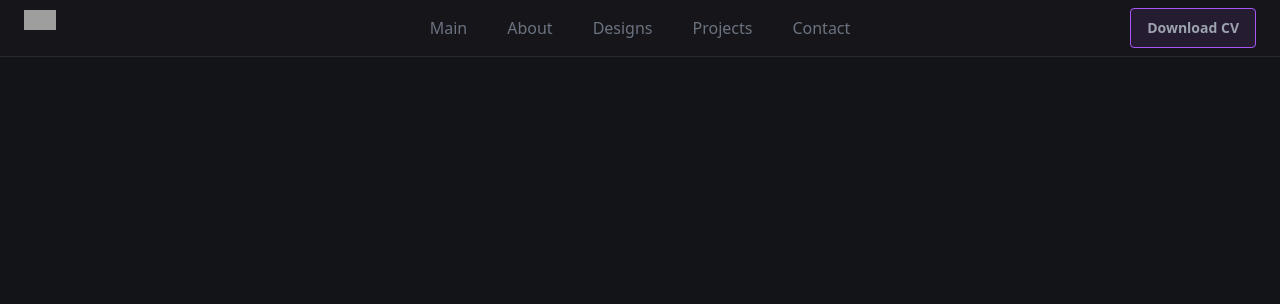
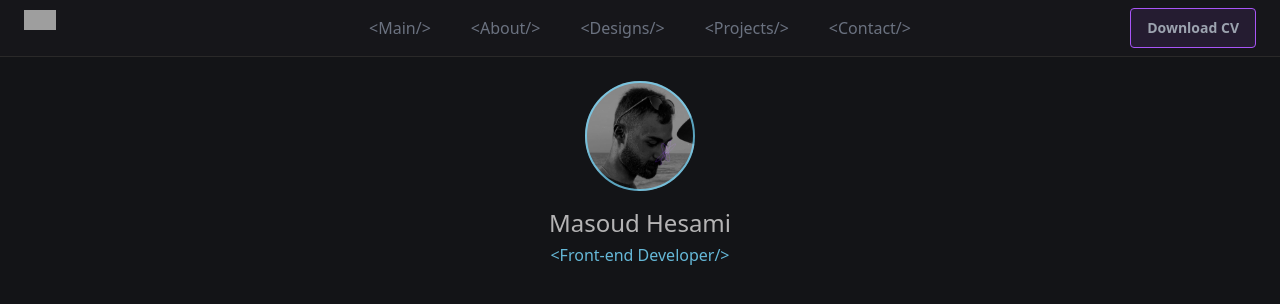
Before and after one commit to masoodhesami/Personal-site, a Next.js app: page / in a window 1280 px wide. Shown: the top 304 px of the page. Built offline with nearby package versions, Linux system fonts and the light colour scheme; grey boxes are pictures that could not be loaded.

Commit message:
userInfo added

```diff
--- a/components/header/header.module.css
+++ b/components/header/header.module.css
@@ -28,7 +28,7 @@
 }
 
 .popoverGroup {
-    @apply hidden md:flex space-x-10
+    @apply hidden md:flex space-x-10 lg:space-x-10 sm:space-x-5
 }
 
 .popoverGroupItems {
--- a/components/header/header.tsx
+++ b/components/header/header.tsx
@@ -65,19 +65,19 @@ export default function Header() {
                     <Popover.Group as="nav" className={styles.popoverGroup}>
 
                         <a href="#" className={styles.popoverGroupItems}>
-                            Main
+                            {"<Main/>"}
                         </a>
                         <a href="#" className={styles.popoverGroupItems}>
-                            About
+                            {"<About/>"}
                         </a>
                         <a href="#" className={styles.popoverGroupItems}>
-                            Designs
+                            {"<Designs/>"}
                         </a>
                         <a href="#" className={styles.popoverGroupItems}>
-                            Projects
+                            {"<Projects/>"}
                         </a>
                         <a href="#" className={styles.popoverGroupItems}>
-                            Contact
+                            {"<Contact/>"}
                         </a>
 
 
--- /dev/null
+++ b/components/main/userInfo/userImage/userImage.module.css
@@ -0,0 +1,6 @@
+.userDivStyle{
+    width: 110px;
+    height: 110px;
+    background-image: url("../../../../assists/img/masoud.svg");
+    @apply mx-auto mt-6
+}
--- /dev/null
+++ b/components/main/userInfo/userImage/userImage.tsx
@@ -0,0 +1,14 @@
+import React from 'react';
+import styles from "./userImage.module.css"
+
+const UserImage = () => {
+    return (
+        <>
+            <div className={styles.userDivStyle}>
+            </div>
+        </>
+
+    );
+};
+
+export default UserImage;
--- /dev/null
+++ b/components/main/userInfo/userInfo.tsx
@@ -0,0 +1,16 @@
+import React from 'react';
+import UserImage from "./userImage/userImage";
+import UserName from "./userName/userName";
+import UserWorkFiled from "./userWorkField/userWorkFiled";
+
+const UserInfo = () => {
+    return (
+        <>
+            <UserImage/>
+            <UserName/>
+            <UserWorkFiled/>
+        </>
+    );
+};
+
+export default UserInfo;
--- /dev/null
+++ b/components/main/userInfo/userName/userName.module.css
@@ -0,0 +1,3 @@
+.userNameStyle{
+    @apply  text-milky-white/[0.77] text-2xl text-center mt-4
+}
--- /dev/null
+++ b/components/main/userInfo/userName/userName.tsx
@@ -0,0 +1,12 @@
+import React from 'react';
+import styles from "./userName.module.css"
+
+const UserName = () => {
+    return (
+        <>
+                <h2 className={styles.userNameStyle}>Masoud Hesami</h2>
+        </>
+    );
+};
+
+export default UserName;
--- /dev/null
+++ b/components/main/userInfo/userWorkField/userWorkFiled.module.css
@@ -0,0 +1,3 @@
+.workFiledStyle{
+    @apply  text-sky-blue/[0.83]  text-center mt-1 text-base
+}
--- /dev/null
+++ b/components/main/userInfo/userWorkField/userWorkFiled.tsx
@@ -0,0 +1,12 @@
+import React from 'react';
+import styles from "./userWorkFiled.module.css"
+
+const UserWorkFiled = () => {
+    return (
+        <div className={styles.workFiledStyle}>
+           {"<Front-end Developer/>"}
+        </div>
+    );
+};
+
+export default UserWorkFiled;
--- a/pages/index.tsx
+++ b/pages/index.tsx
@@ -1,9 +1,13 @@
 import type {NextPage} from 'next'
 import Header from "../components/header/header";
+import UserInfo from "../components/main/userInfo/userInfo";
 
 const Home: NextPage = () => {
     return (
+        <>
         <Header/>
+        <UserInfo/>
+        </>
     )
 }
 
--- a/tailwind.config.js
+++ b/tailwind.config.js
@@ -11,7 +11,9 @@ module.exports = {
       colors: {
         'dark-header': '#23262B',
         'light-border': '#2A2929',
-        'dark-background': '#131417'
+        'dark-background': '#131417',
+        'milky-white':'#E6E5E5',
+        'sky-blue':'#76DAFF'
       },
     },
   },
```
Also changed, not shown: assists/img/masoud.svg (added).
